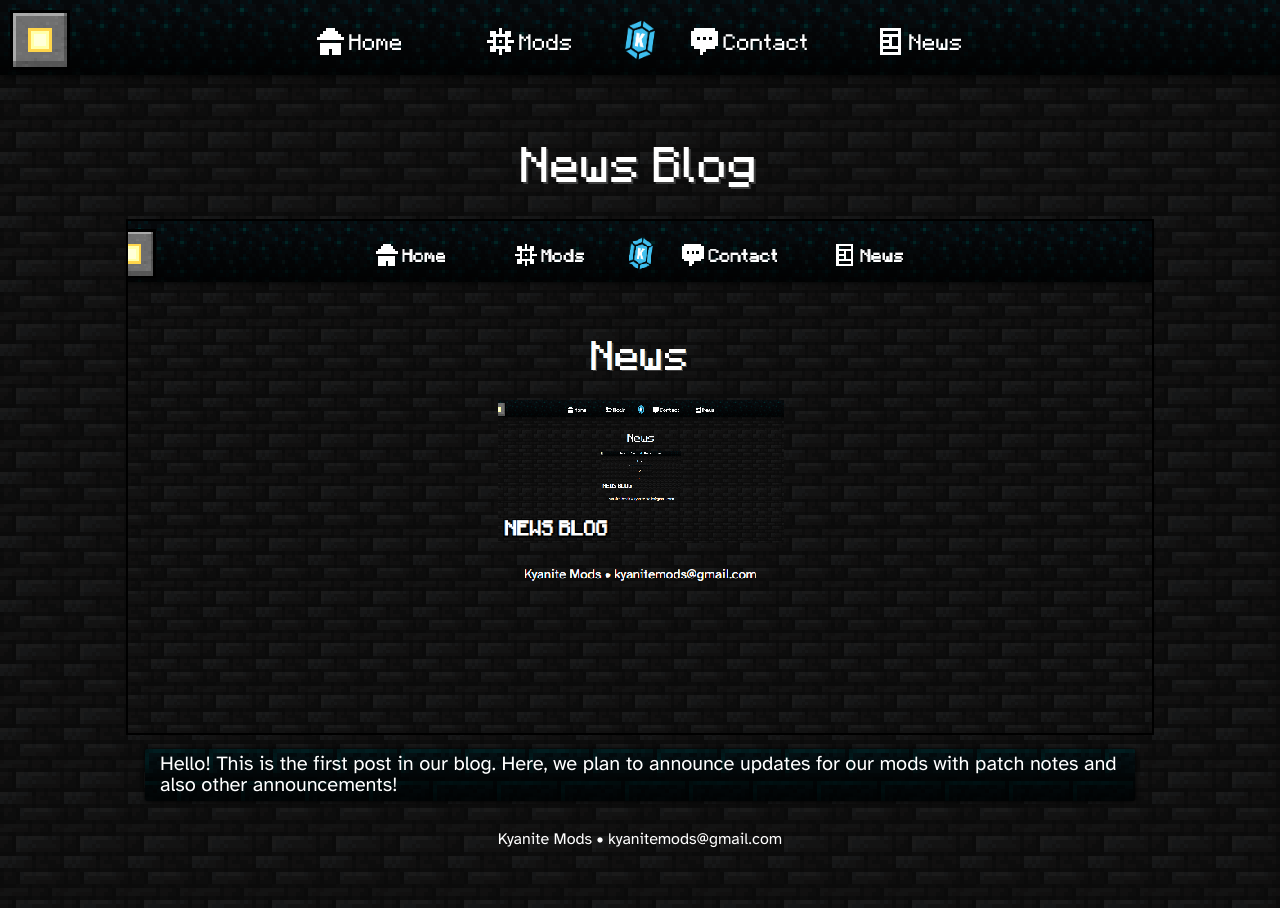
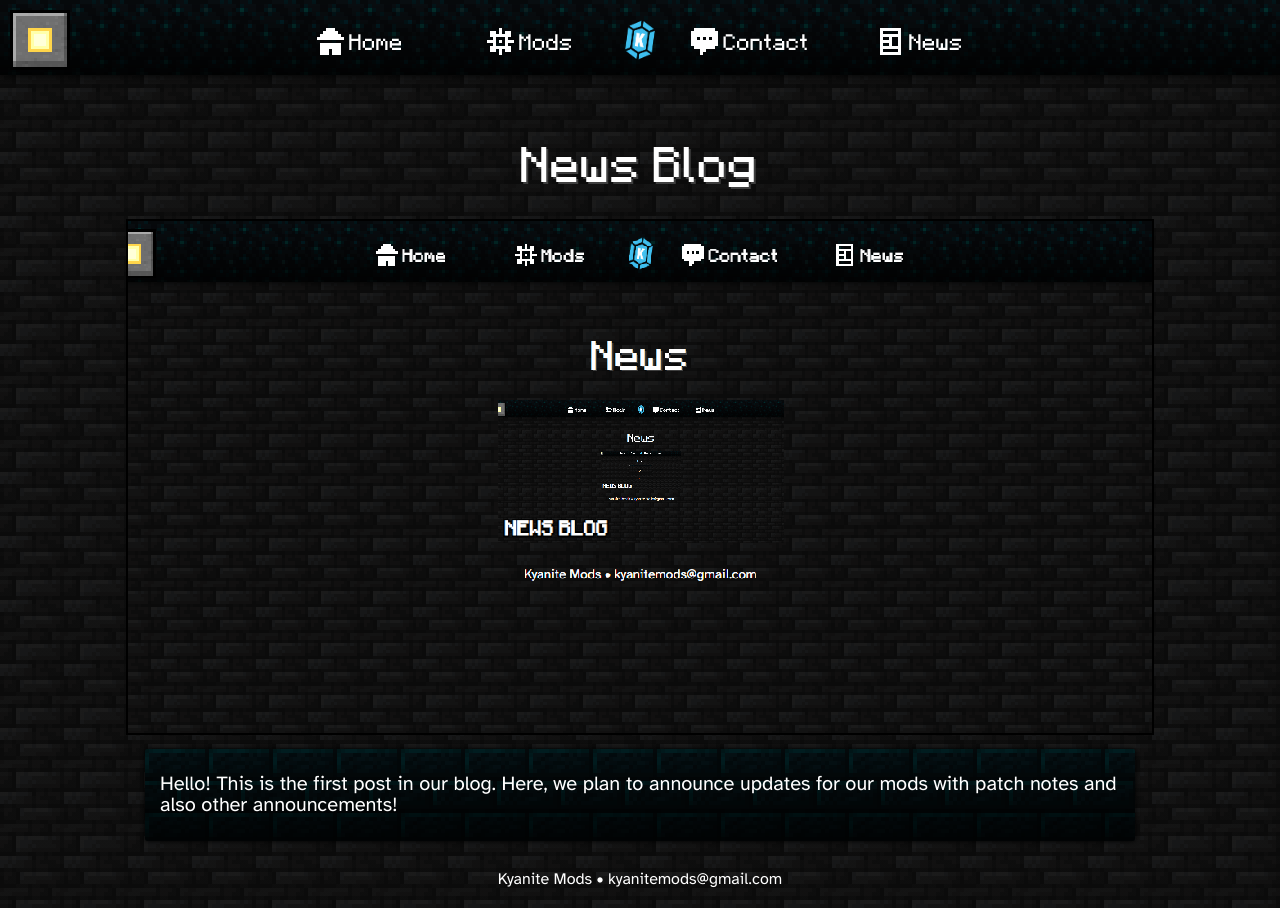
Before and after one commit to KyaniteMods/KyaniteMods.github.io, a Jekyll site: the page built from _posts/2022-09-26-news-blog-announcement.markdown, in a window 1280 px wide. Built offline with Jekyll 4.4.1, drawn with Linux system fonts in a browser that asks for light colours; nearby versions of some CDN libraries; some web fonts are replaced.

Commit message:
optional markdown, better hover

```diff
--- a/_layouts/post.html
+++ b/_layouts/post.html
@@ -10,7 +10,13 @@
 	<img src="{{ page.header-image }}" class="post-image">
 {%- endif -%}
 
-<div class="card post-text">{{ page.main-text }}</div>
+<div class="card post-text">
+	{%- if page.markdown != false -%}
+		{{ page.main-text | markdownify }}
+	{%- else -%}
+		{{ page.main-text }}
+	{%- endif -%}
+</div>
 
 {%- if page.links -%}
 	{%- if page.links.size > 1 -%}
@@ -22,3 +28,8 @@
 			<a href="{{ item[1] }}"><div class="minecraft-button">{{ item[0] }}</div></a><br>
 	{%- endfor -%}
 {%- endif -%}
+
+{% assign content = post.content | strip_newlines %}
+{%- if content != "" -%}
+	<div class="card post-text">{{ content }}</div>
+{%- endif -%}
--- a/style.css
+++ b/style.css
@@ -625,10 +625,14 @@
     width: 100%;
     height: auto;
     z-index: -1;
+	transition: ease 0.5s;
 }
 
 .img-card:hover>img:first-of-type {
 	filter: brightness(1.5) contrast(0.8);
+	width: 110%;
+	top: -5%;
+	left: -5%;
 }
 
 .news-posts {
```
